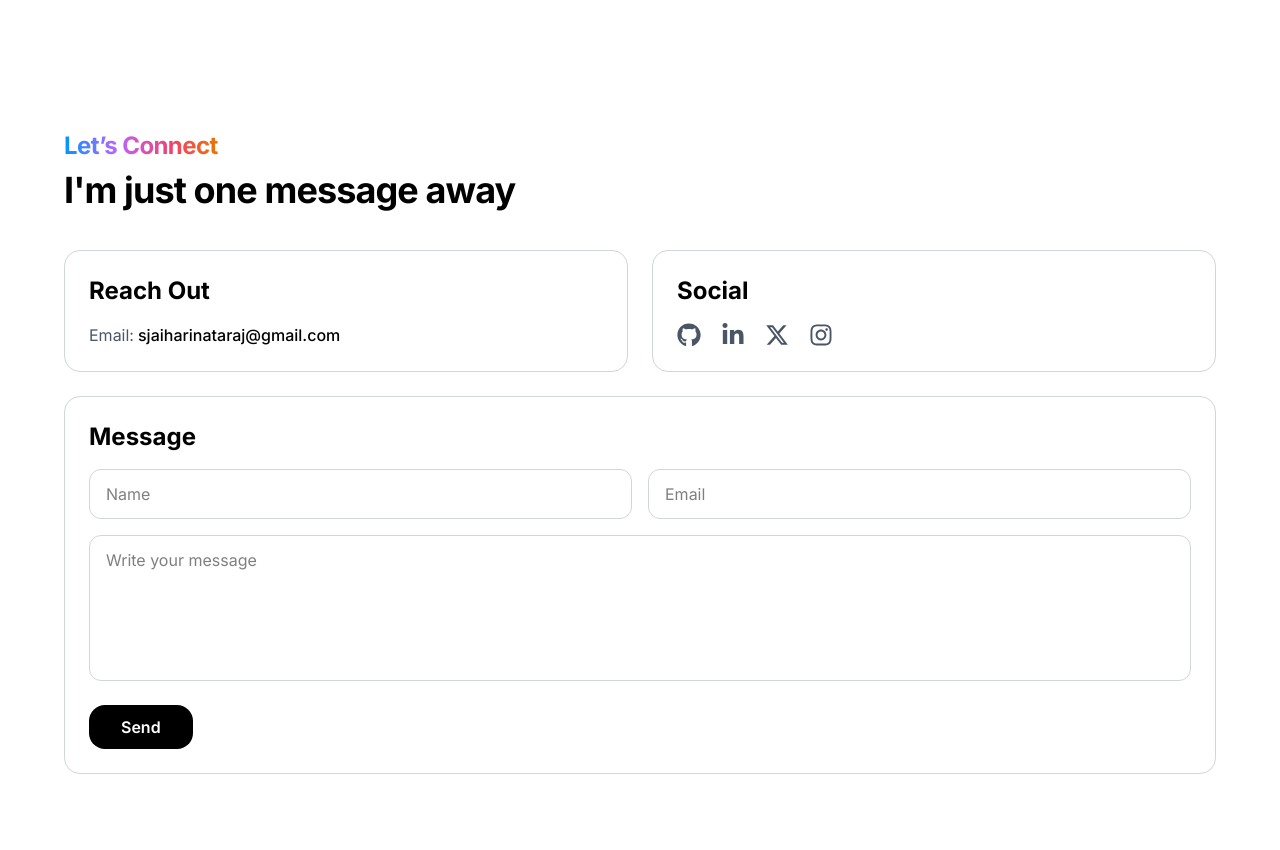
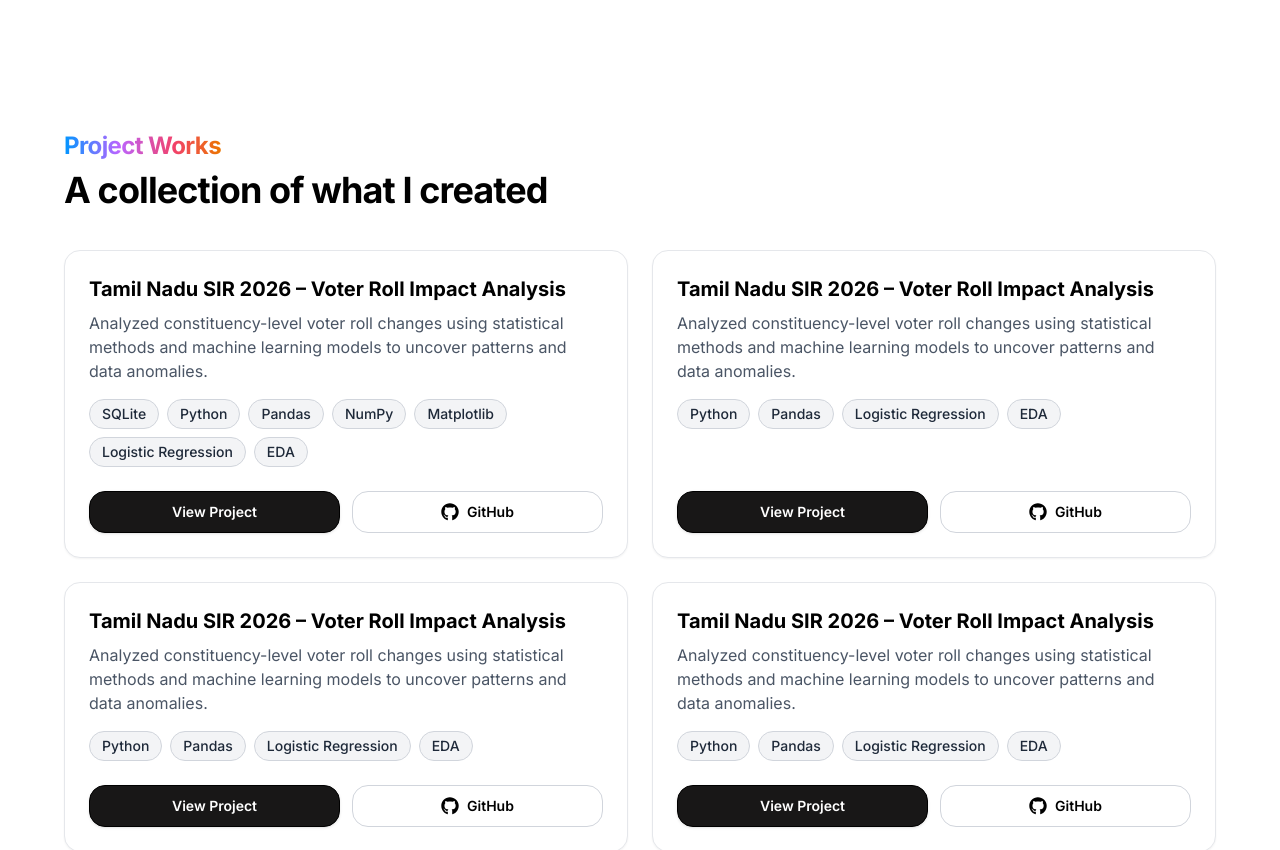
Before and after one commit to ijaihari/ds-portfolio, a React (Vite) app: page / in a window 1280 px wide. Shown: the part 2560-3410 px from the top of the page. Built offline with nearby package versions, Linux system fonts and the light colour scheme.

Commit message:
project section

```diff
--- a/src/App.jsx
+++ b/src/App.jsx
@@ -3,6 +3,7 @@ import { AboutSection } from "./pages/AboutSection.jsx";
 import { ContactSection } from "./pages/ContactSection.jsx";
 import { HeroSection } from "./pages/HeroSection.jsx";
 import { Navbar } from "./pages/NavBar.jsx";
+import { ProjectsSection } from "./pages/ProjectsSection.jsx";
 import { SkillsSection } from "./pages/SkillsSection.jsx";
 
 function App() {
@@ -12,7 +13,8 @@ function App() {
       <HeroSection />
       <AboutSection />
       <SkillsSection />
-      <ContactSection/>
+      <ProjectsSection />
+      <ContactSection />
     </div>
   );
 }
--- /dev/null
+++ b/src/components/ProjectCard.jsx
@@ -0,0 +1,94 @@
+import { FaGithub } from "react-icons/fa6";
+
+export function ProjectCard({
+    title,
+    description,
+    tech = [],
+    liveLink,
+    githubLink,
+}) {
+    const titleHref = liveLink || githubLink;
+
+    return (
+        <div className="border border-gray-200 rounded-2xl p-5 sm:p-6 bg-white flex flex-col shadow-xs
+">
+
+            {/* Title */}
+            {titleHref ? (
+                <a
+                    href={titleHref}
+                    target="_blank"
+                    rel="noopener noreferrer"
+                    className="text-lg sm:text-xl font-bold text-black mb-2 hover:underline "
+                >
+                    {title}
+                </a>
+            ) : (
+                <h3 className="text-lg sm:text-xl font-bold text-black mb-2">
+                    {title}
+                </h3>
+            )}
+
+            {/* Description */}
+            <p className="text-sm sm:text-base text-gray-600 mb-4">
+                {description}
+            </p>
+
+            {/* Tech pills */}
+            <div className="flex flex-wrap gap-2 mb-6">
+                {tech.map((item, index) => (
+                    <span
+                        key={index}
+                        className="px-3 py-1 text-xs sm:text-sm rounded-full bg-gray-100 text-gray-800 font-medium border border-gray-300"
+                    >
+                        {item}
+                    </span>
+                ))}
+            </div>
+
+            {/* Buttons */}
+            {(liveLink || githubLink) && (
+                <div className="mt-auto grid grid-cols-2 gap-3">
+
+                    {liveLink && (
+                        <a
+                            href={liveLink}
+                            target="_blank"
+                            rel="noopener noreferrer"
+                            className="
+                w-full
+                text-center
+                rounded-2xl
+                border border-black text-white bg-[#181717] shadow-sm backdrop-blur-md
+              hover:bg-white hover:text-black transition-all duration-300
+                px-4 py-2.5 text-sm font-semibold
+              "
+                        >
+                            View Project
+                        </a>
+                    )}
+
+                    {githubLink && (
+                        <a
+                            href={githubLink}
+                            target="_blank"
+                            rel="noopener noreferrer"
+                            className="
+                w-full
+                flex items-center justify-center gap-2
+                rounded-2xl
+                text-black border border-gray-300
+                px-4 py-2.5 hover:border-black transition-all duration-300
+                text-sm font-semibold hover:shadow-sm hover:backdrop-blur-md
+              "
+                        >
+                            <FaGithub className="text-lg" />
+                            GitHub
+                        </a>
+                    )}
+
+                </div>
+            )}
+        </div>
+    );
+}
--- a/src/index.css
+++ b/src/index.css
@@ -15,8 +15,8 @@ body {
          text-sm font-semibold
          border-2 border-transparent
          transition-all duration-300
-         hover:bg-[#f5f6f8cf]
-         hover:border-[#e2e8f0c0];
+         hover:bg-white
+         hover:border-gray-200;
 }
 
 .mobile-nav-item {
@@ -49,4 +49,5 @@ body {
          bg-[linear-gradient(90deg,#0096FF_0%,#BB64FF_35%,#F2416B_70%,#EB7500_100%)];
 }
 
+
 }
--- a/src/pages/ContactSection.jsx
+++ b/src/pages/ContactSection.jsx
@@ -144,11 +144,11 @@ export function ContactSection() {
                             type="submit"
                             className="w-fit mt-2
                  rounded-2xl
-                 bg-black text-white
+                 bg-black text-white border border-black
                  px-8 py-2.5
-                 text-sm sm:text-base
-                 font-semibold
-                 hover:opacity-90 transition"
+                 text-sm sm:text-base cursor-pointer
+                 font-semibold shadow-sm backdrop-blur-md
+                 hover:bg-white hover:text-black transition-all duration-300"
                         >
                             Send
                         </button>
--- a/src/pages/HeroSection.jsx
+++ b/src/pages/HeroSection.jsx
@@ -36,8 +36,8 @@ export function HeroSection() {
           "I uncover patterns, build visual stories, and help transform data into confident decisions"
         </h2>
 
-        {/* Hero buttons */}
-        <div className="grid grid-cols-1 sm:grid-cols-3 gap-3 sm:gap-4
+        {/* Hero buttons  grid-cols-1 sm: */}
+        <div className="grid grid-cols-3 gap-2 sm:gap-4
                         w-full max-w-md sm:max-w-xl lg:max-w-2xl mx-auto">
           <a
             href="https://www.jaihari.dev"
--- /dev/null
+++ b/src/pages/ProjectsSection.jsx
@@ -0,0 +1,84 @@
+import { SectionTitle } from "../components/SectionTitle";
+import { ProjectCard } from "../components/ProjectCard";
+
+export function ProjectsSection() {
+  const projects = [
+    {
+      title: "Tamil Nadu SIR 2026 – Voter Roll Impact Analysis",
+      description:
+        "Analyzed constituency-level voter roll changes using statistical methods and machine learning models to uncover patterns and data anomalies.",
+      tech: [
+        "SQLite",
+        "Python",
+        "Pandas",
+        "NumPy",
+        "Matplotlib",
+        "Logistic Regression",
+        "EDA",
+      ],
+      liveLink: "https://github.com/ijaihari",
+      githubLink: "https://github.com/ijaihari",
+    },
+    {
+      title: "Tamil Nadu SIR 2026 – Voter Roll Impact Analysis",
+      description:
+        "Analyzed constituency-level voter roll changes using statistical methods and machine learning models to uncover patterns and data anomalies.",
+      tech: ["Python", "Pandas", "Logistic Regression", "EDA"],
+      liveLink: "https://github.com/ijaihari",
+      githubLink: "https://github.com/ijaihari",
+    },
+     {
+      title: "Tamil Nadu SIR 2026 – Voter Roll Impact Analysis",
+      description:
+        "Analyzed constituency-level voter roll changes using statistical methods and machine learning models to uncover patterns and data anomalies.",
+      tech: ["Python", "Pandas", "Logistic Regression", "EDA"],
+      liveLink: "https://github.com/ijaihari",
+      githubLink: "https://github.com/ijaihari",
+    },
+     {
+      title: "Tamil Nadu SIR 2026 – Voter Roll Impact Analysis",
+      description:
+        "Analyzed constituency-level voter roll changes using statistical methods and machine learning models to uncover patterns and data anomalies.",
+      tech: ["Python", "Pandas", "Logistic Regression", "EDA"],
+      liveLink: "https://github.com/ijaihari",
+      githubLink: "https://github.com/ijaihari",
+    },
+     {
+      title: "Tamil Nadu SIR 2026 – Voter Roll Impact Analysis",
+      description:
+        "Analyzed constituency-level voter roll changes using statistical methods and machine learning models to uncover patterns and data anomalies.",
+      tech: ["Python", "Pandas", "Logistic Regression", "EDA"],
+      liveLink: "https://github.com/ijaihari",
+      githubLink: "https://github.com/ijaihari",
+    },
+  ];
+
+  return (
+    <section
+      id="projects"
+      className="py-12 sm:py-16 lg:py-20 px-4 sm:px-6 lg:px-8 scroll-mt-10"
+    >
+      <div className="max-w-6xl mx-auto">
+
+        <SectionTitle
+          title="Project Works"
+          subtitle="A collection of what I created"
+        />
+
+        <div className="grid grid-cols-1 sm:grid-cols-2 gap-4 sm:gap-6">
+          {projects.map((project) => (
+            <ProjectCard
+              key={project.title}
+              title={project.title}
+              description={project.description}
+              tech={project.tech}
+              liveLink={project.liveLink}
+              githubLink={project.githubLink}
+            />
+          ))}
+        </div>
+
+      </div>
+    </section>
+  );
+}
```
